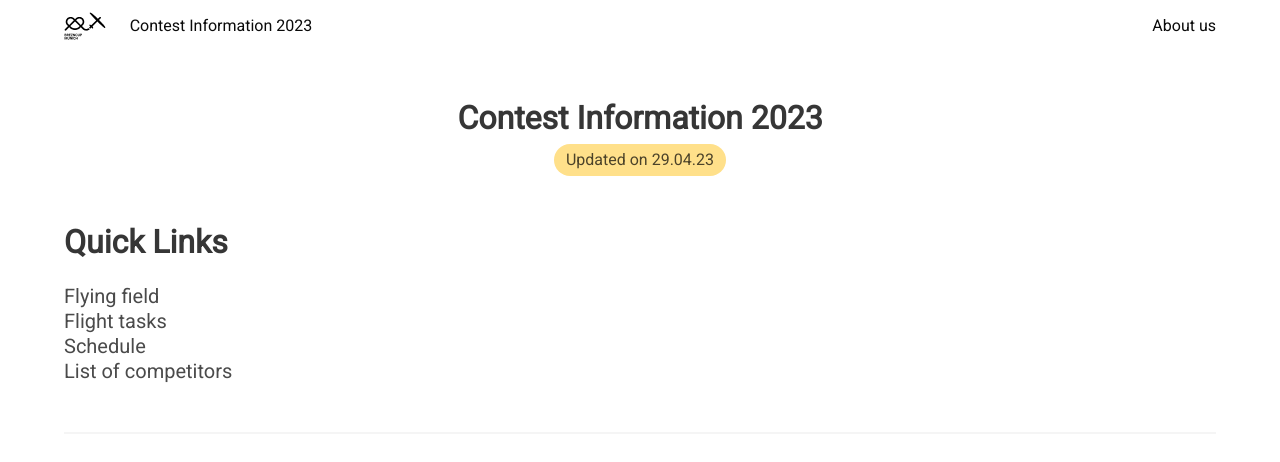
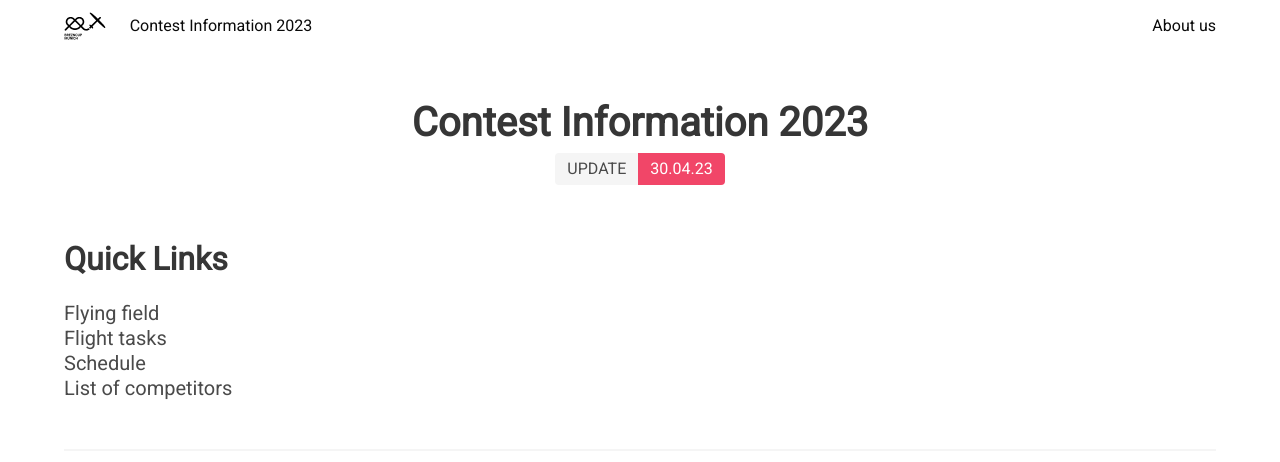
Before and after one commit to leonwenning/brezncup-munich, a Jekyll site: the page built from contest_info.html, in a window 1280 px wide. Shown: the top 462 px of the page. Built offline with Jekyll 4.4.1, drawn with Linux system fonts in a browser that asks for light colours; nearby versions of some CDN libraries; grey boxes are pictures that could not be loaded.

Commit message:
update contest_info.html

```diff
--- a/_layouts/default.html
+++ b/_layouts/default.html
@@ -31,7 +31,6 @@
 
           });
         });
-
       });
     </script>
   </head>
--- a/_sass/base.scss
+++ b/_sass/base.scss
@@ -1,6 +1,7 @@
 $backgroundColor: #ffffff;
 $bodyColor: #000000;
 $bodyFont: -apple-system,BlinkMacSystemFont,"Segoe UI",Helvetica,Arial,sans-serif,"Apple Color Emoji","Segoe UI Emoji","Segoe UI Symbol";
+
 
 html {
   scroll-behavior: smooth;
@@ -75,19 +76,6 @@ body {
   font-size: 20px;
 }
 
-.top {
-  --offset: 100px;
-  margin-top: calc(100vh + var(--offset));
-  position: sticky;
-  top: 88vh;
-  text-decoration: none;
-  padding: 10px;
-  font-family: sans-serif;
-  color: #fff;
-  background: #000;
-  border-radius: 100px;
-}
-
 .team-picture {
   border-radius: 50%;
   height: 200px;
--- a/contest_info.html
+++ b/contest_info.html
@@ -5,9 +5,12 @@ title: Contest Information
 {% include navbar.html %}
 <section class="section is-small">
     <div class="container">
-        <h1 class="title has-text-centered mb-2">Contest Information 2023</h1>
-        <h3 class="has-text-centered mb-6"><span class="tag is-warning is-medium is-rounded">Updated on 29.04.23</span></h3>
-        <h1 class="title">Quick Links</h1>
+        <h1 class="title is-2 has-text-centered mb-2">Contest Information 2023</h1>
+        <div class="tags has-addons is-justify-content-center are-medium">
+            <span class="tag">UPDATE</span>
+            <span class="tag is-danger">30.04.23</span>
+        </div>
+        <h1 class="title mt-6">Quick Links</h1>
         <ul>
             <li>
                 <a href="#flying_field">
```
